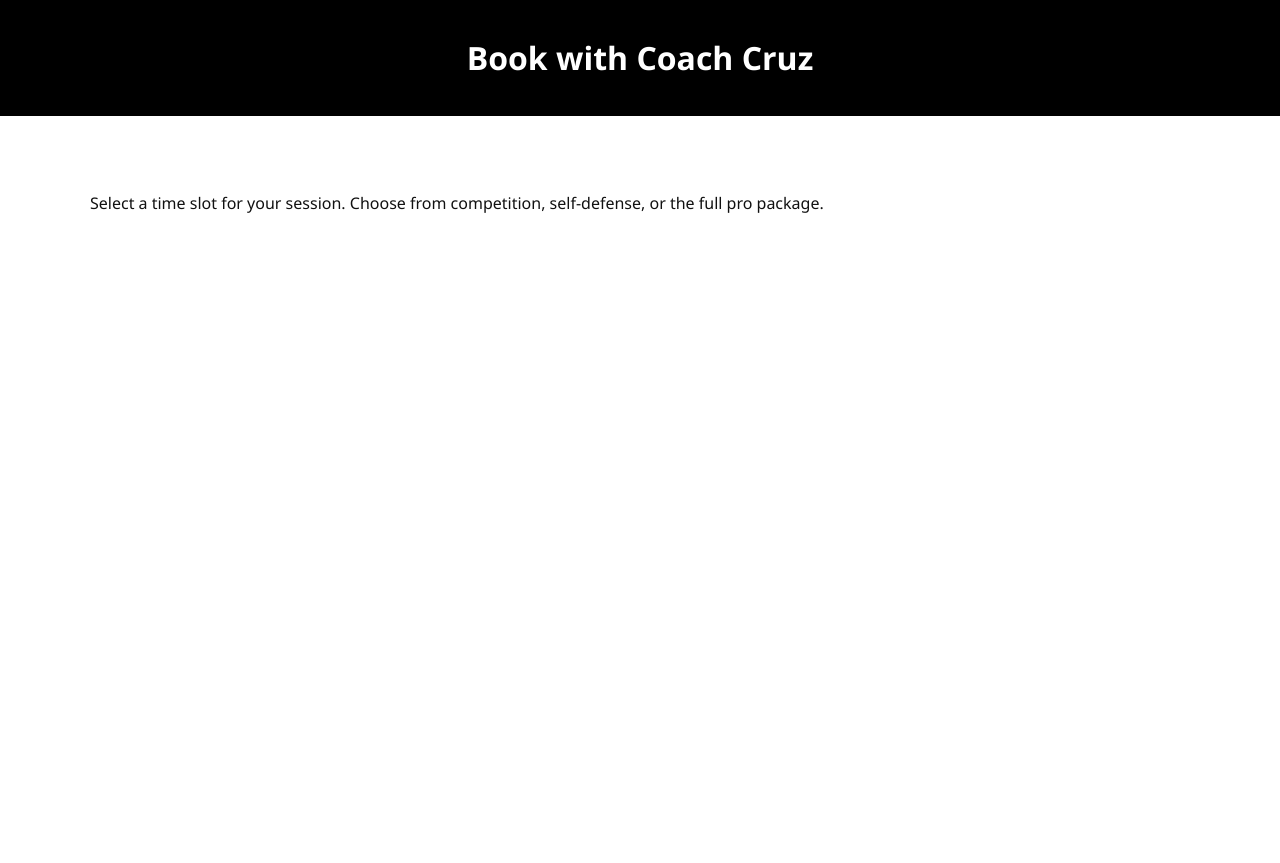
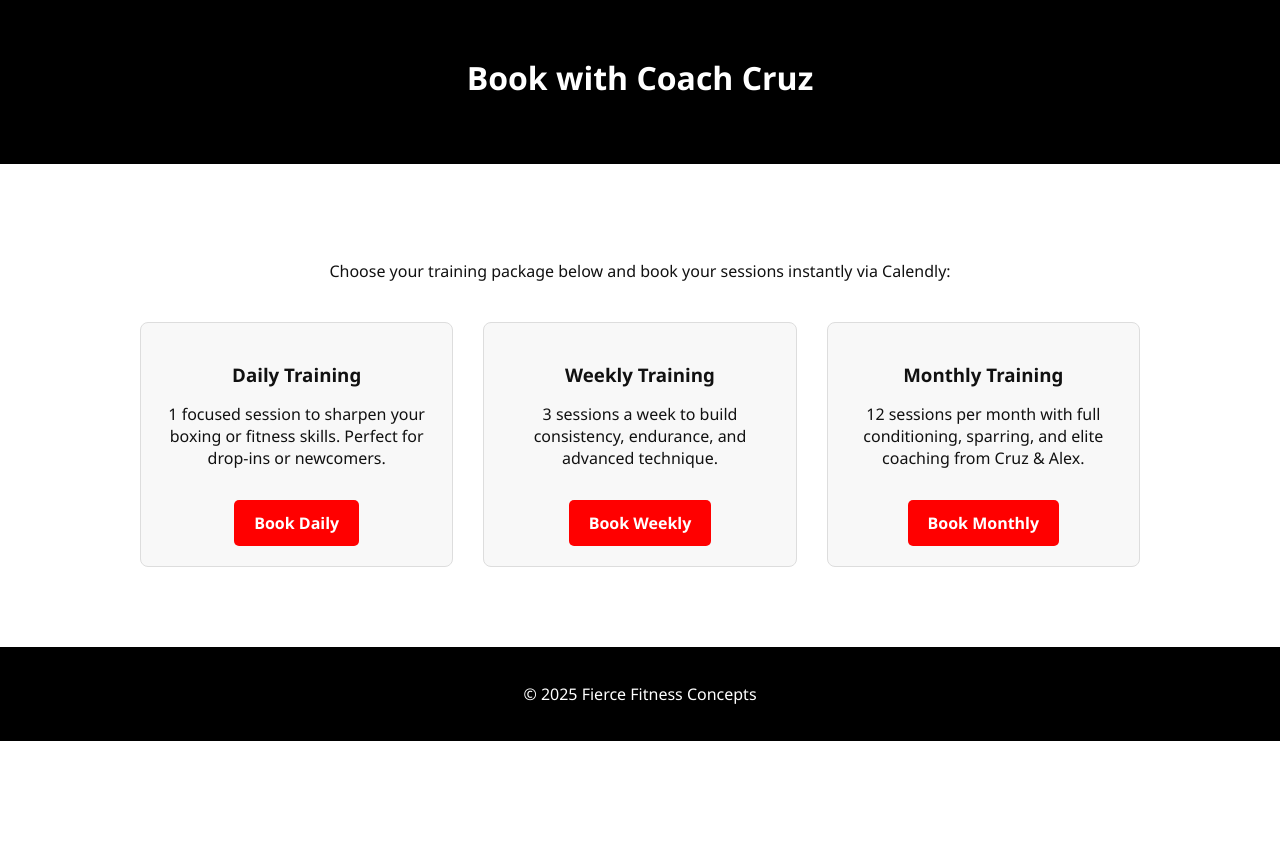
Before and after one commit to BenLeeder/Fierce-fitness-site, a plain HTML site: page book-cruz.html in a window 1280 px wide. Shown: the top 863 px of the page. After the commit the page ends 800 px from the top, so only its background shows below. Drawn offline with Linux system fonts and the light colour scheme; a script that the page names is missing.

Commit message:
Update book-cruz.html

```diff
--- a/book-cruz.html
+++ b/book-cruz.html
@@ -5,8 +5,54 @@
   <meta name="viewport" content="width=device-width, initial-scale=1.0">
   <title>Book Coach Cruz</title>
   <link rel="stylesheet" href="styles.css" />
+  <style>
+    .container {
+      max-width: 1000px;
+      margin: 0 auto;
+      padding: 20px;
+      text-align: center;
+    }
+    h1 {
+      margin-bottom: 30px;
+    }
+    .package-grid {
+      display: flex;
+      justify-content: center;
+      gap: 30px;
+      flex-wrap: wrap;
+      margin-top: 40px;
+    }
+    .package {
+      background: #f8f8f8;
+      border: 1px solid #ddd;
+      border-radius: 8px;
+      padding: 20px;
+      max-width: 280px;
+      flex: 1;
+    }
+    .package h3 {
+      margin-bottom: 15px;
+    }
+    .btn {
+      background: red;
+      color: white;
+      padding: 12px 20px;
+      text-decoration: none;
+      font-weight: bold;
+      display: inline-block;
+      margin-top: 15px;
+      border-radius: 5px;
+      transition: background 0.3s ease, transform 0.2s ease;
+    }
+    .btn:hover {
+      background: darkred;
+      transform: scale(1.05);
+      cursor: pointer;
+    }
+  </style>
 </head>
 <body>
+
   <header>
     <div class="container">
       <h1>Book with Coach Cruz</h1>
@@ -15,14 +61,37 @@
 
   <section class="section">
     <div class="container">
-      <p>Select a time slot for your session. Choose from competition, self-defense, or the full pro package.</p>
-      <div class="calendly-inline-widget" data-url="https://calendly.com/coach-cruz" style="min-width:320px;height:630px;"></div>
-      <script type="text/javascript" src="https://assets.calendly.com/assets/external/widget.js" async></script>
+      <p>Choose your training package below and book your sessions instantly via Calendly:</p>
+
+      <div class="package-grid">
+        <!-- Daily Package -->
+        <div class="package">
+          <h3>Daily Training</h3>
+          <p>1 focused session to sharpen your boxing or fitness skills. Perfect for drop-ins or newcomers.</p>
+          <a href="https://calendly.com/coachcruz/daily" target="_blank" class="btn">Book Daily</a>
+        </div>
+
+        <!-- Weekly Package -->
+        <div class="package">
+          <h3>Weekly Training</h3>
+          <p>3 sessions a week to build consistency, endurance, and advanced technique.</p>
+          <a href="https://calendly.com/coachcruz/weekly" target="_blank" class="btn">Book Weekly</a>
+        </div>
+
+        <!-- Monthly Package -->
+        <div class="package">
+          <h3>Monthly Training</h3>
+          <p>12 sessions per month with full conditioning, sparring, and elite coaching from Cruz & Alex.</p>
+          <a href="https://calendly.com/coachcruz/monthly" target="_blank" class="btn">Book Monthly</a>
+        </div>
+      </div>
+
     </div>
   </section>
 
   <footer>
     <p>&copy; 2025 Fierce Fitness Concepts</p>
   </footer>
+
 </body>
 </html>
```
